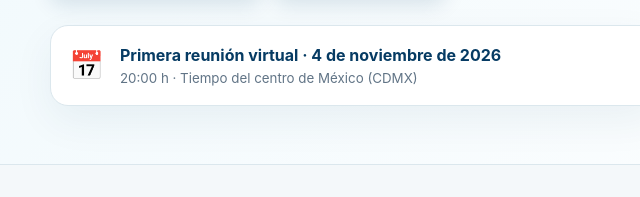
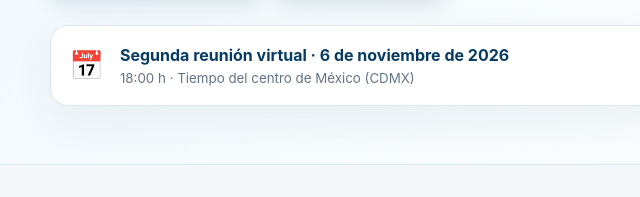
Before and after one commit to rene3255/rcp, a plain HTML site: page index.html in a window 1280 px wide. Shown: the part 603-800 px from the top of the page, 0-640 px from the left. Drawn offline with Linux system fonts and the light colour scheme.

Commit message:
update de player

```diff
--- a/index.html
+++ b/index.html
@@ -72,7 +72,7 @@ label{font-size:13px;font-weight:800;color:var(--navy);display:block;margin:0 0
 <h1>Conocer.<br><span class="grad">Compartir.</span><br>Crecer.</h1>
 <p class="lead">La <strong>Red Cunícola del Pacífico (RCP)</strong> es un espacio para reunir a quienes producen, crían, estudian, investigan o simplemente quieren aprender sobre cunicultura.</p>
 <div class="ctas"><a class="btn btn-primary" href="#reunion">Ver primera reunión →</a><a class="btn btn-light" href="#registro">Quiero participar</a></div>
-<div class="eventmini"><div class="eventicon">📅</div><div><strong>Primera reunión virtual · 4 de noviembre de 2026</strong><small>20:00 h · Tiempo del centro de México (CDMX)</small></div></div>
+<div class="eventmini"><div class="eventicon">📅</div><div><strong>Segunda reunión virtual · 6 de noviembre de 2026</strong><small>18:00 h · Tiempo del centro de México (CDMX)</small></div></div>
 </div>
 <div class="poster"><img src="assets/flyer-rcp.png" alt="Flyer de la Red Cunícola del Pacífico"></div>
 </div></header>
```
Also changed, not shown: 1 other file.
